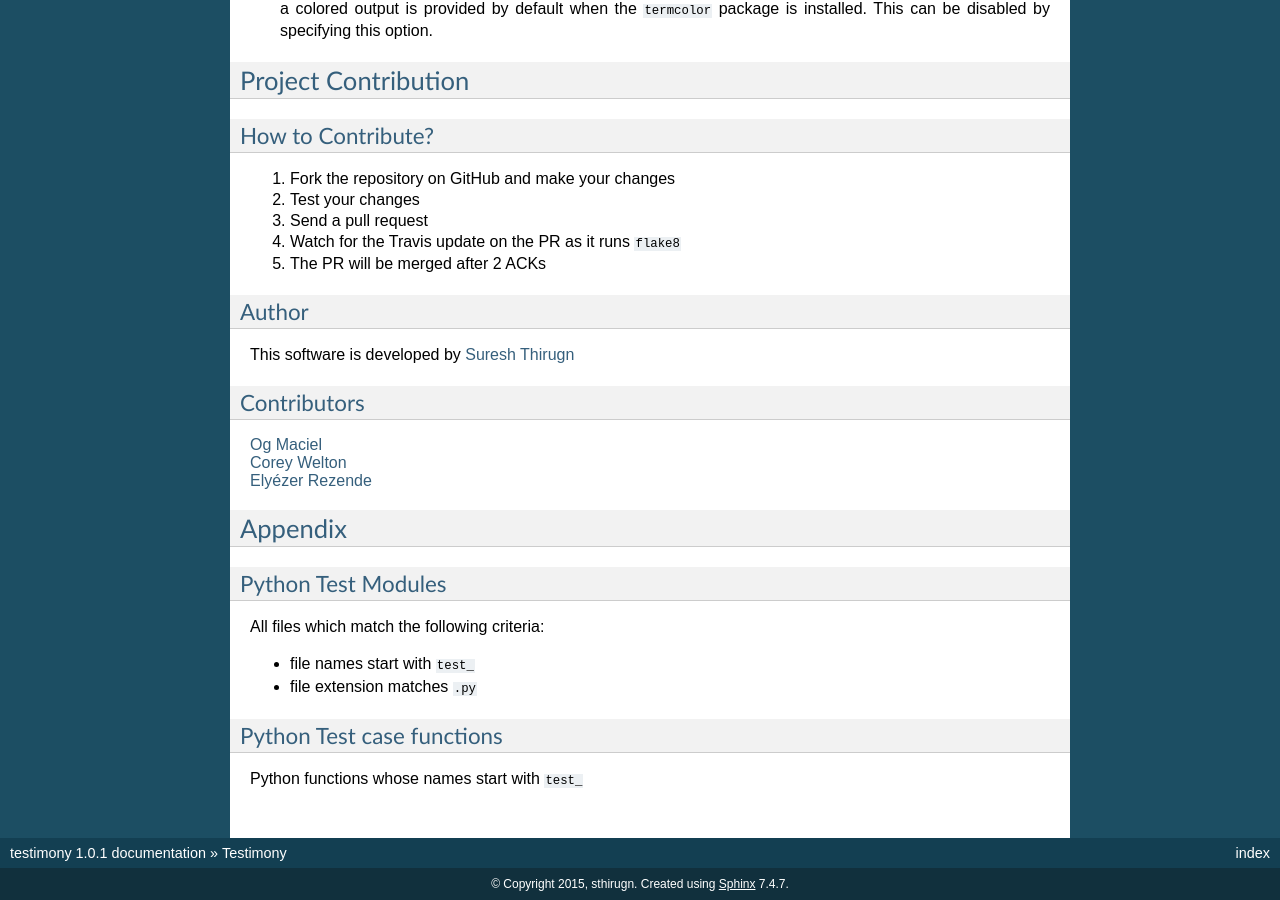
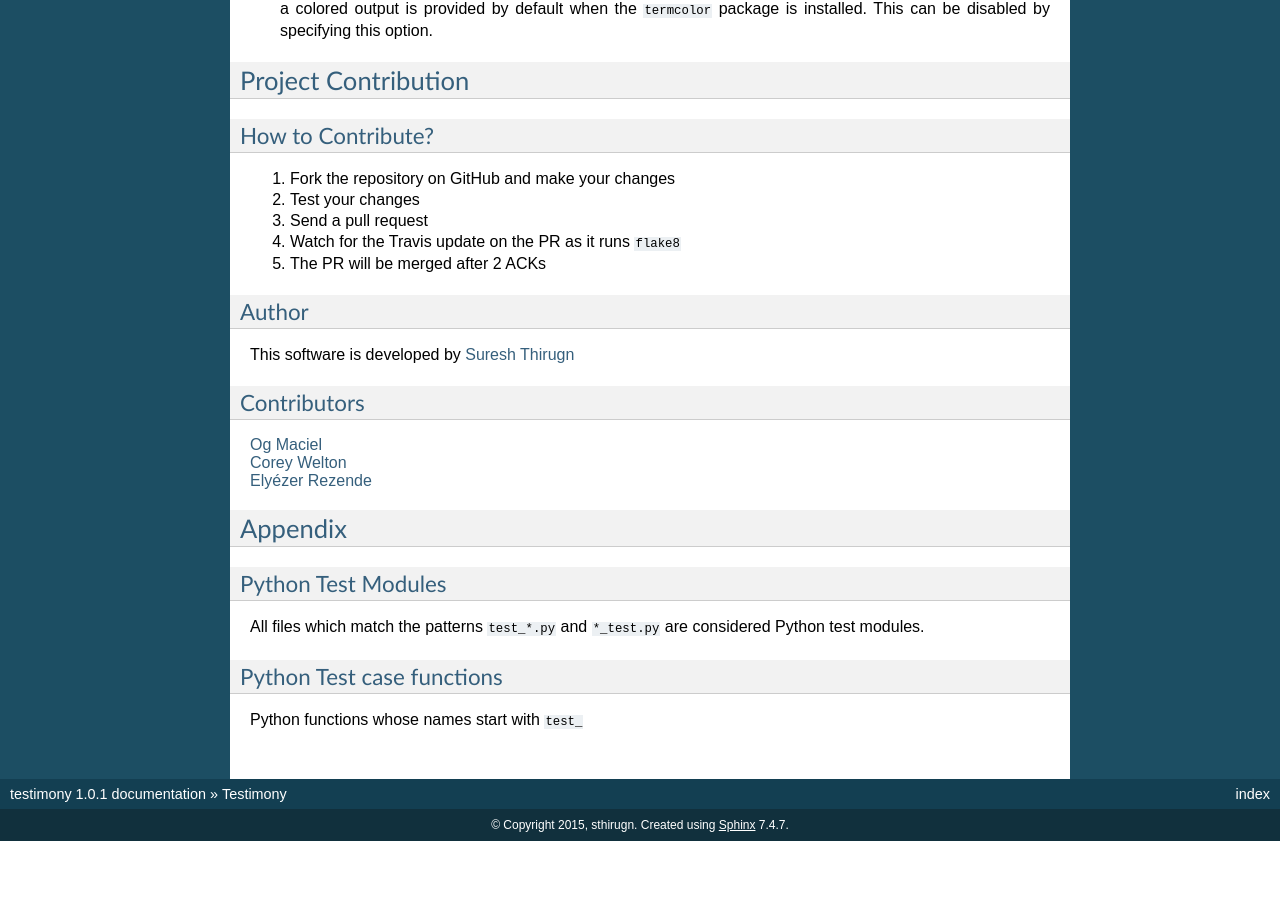
Before and after one commit to SatelliteQE/testimony, a Sphinx documentation site: the page built from docs/index.rst, in a window 1280 px wide and 900 px high, scrolled down 4810 px. Built offline with Sphinx 7.4.7, drawn with Linux system fonts in a browser that asks for light colours; after the commit the page ends 5651 px from its top, so only the background shows below that.

Commit message:
Improve test module discovery
Accept both `test_*.py` and `*_test.py` as valid test modules patterns.

Fix #135

```diff
--- a/docs/index.rst
+++ b/docs/index.rst
@@ -306,10 +306,8 @@ Appendix
 Python Test Modules
 +++++++++++++++++++
 
-All files which match the following criteria:
-
-- file names start with ``test_``
-- file extension matches ``.py``
+All files which match the patterns ``test_*.py`` and ``*_test.py`` are
+considered Python test modules.
 
 Python Test case functions
 ++++++++++++++++++++++++++
--- a/testimony/__init__.py
+++ b/testimony/__init__.py
@@ -4,6 +4,7 @@ from __future__ import print_function, unicode_literals
 
 import ast
 import collections
+import fnmatch
 import itertools
 import json
 import os
@@ -57,7 +58,10 @@ def indent(text, prefix, predicate=None):
 
 def is_test_module(filename):
     """Indicate if ``filename`` match a test module file name."""
-    return filename.startswith('test_') and filename.endswith('.py')
+    for pat in ('test_*.py', '*_test.py'):
+        if fnmatch.fnmatch(filename, pat):
+            return True
+    return False
 
 
 class TestFunction(object):
```
